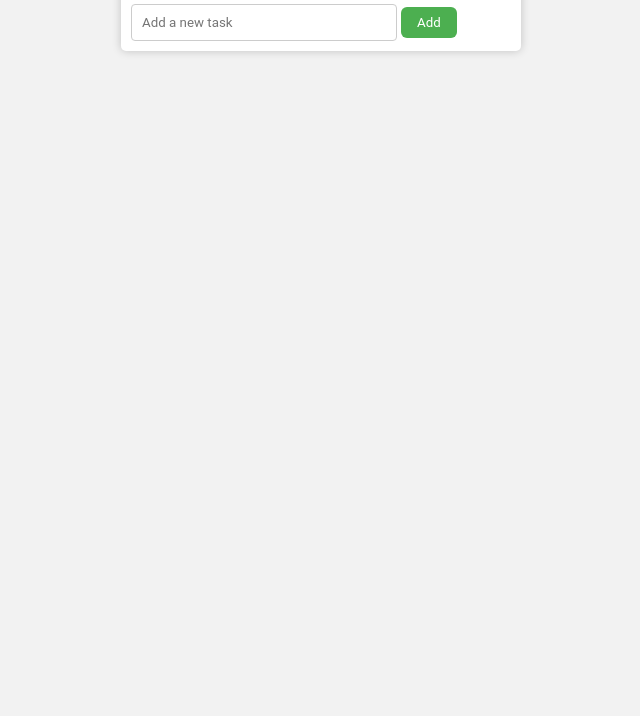
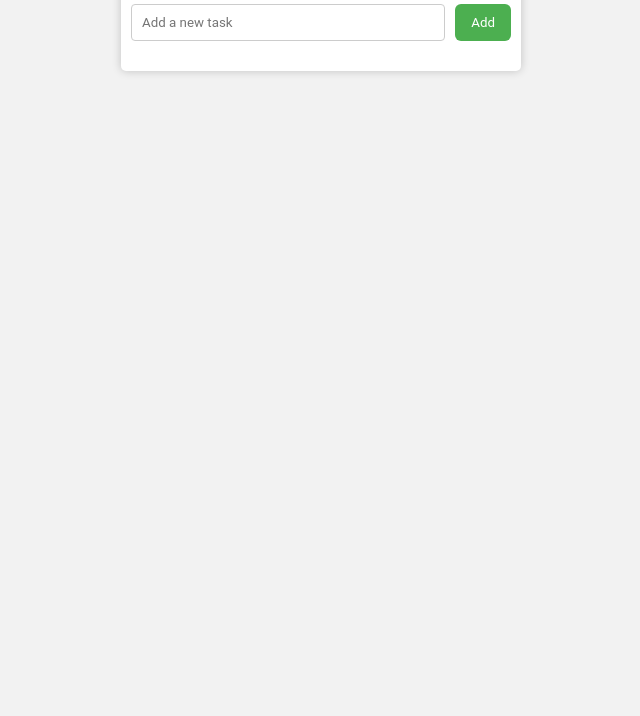
Before and after one commit to LarryIVC/cusro-typescript, a website: page src/todo-app/index.html in a window 1280 px wide. Shown: the part 84-800 px from the top of the page, without its empty margins (319-959 px from the left). Drawn offline with Linux system fonts and the light colour scheme.

Commit message:
Update input container class name

```diff
--- a/src/todo-app/styles.css
+++ b/src/todo-app/styles.css
@@ -25,7 +25,7 @@ h1 {
   margin-bottom: 20px;
 }
 
-.input-container {
+#input-container {
   display: flex;
   justify-content: space-between;
   margin-bottom: 20px;
```
